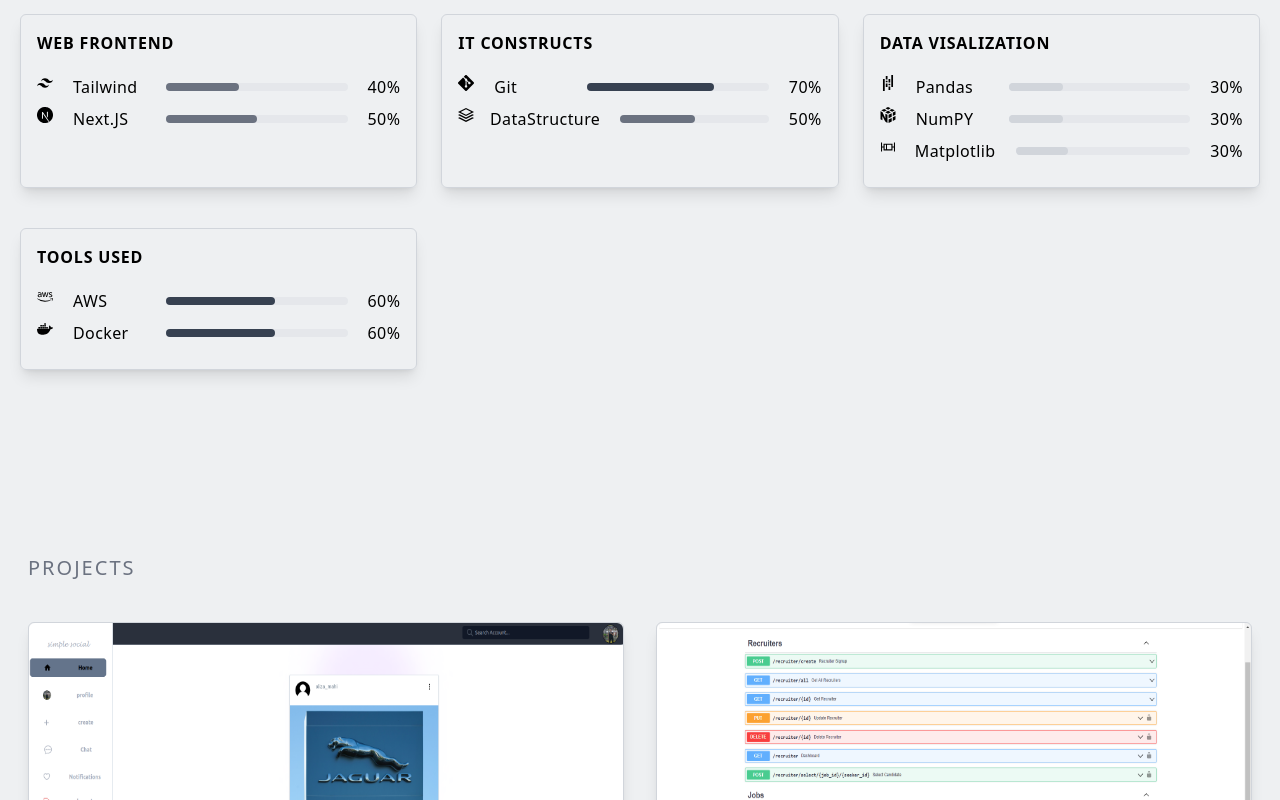
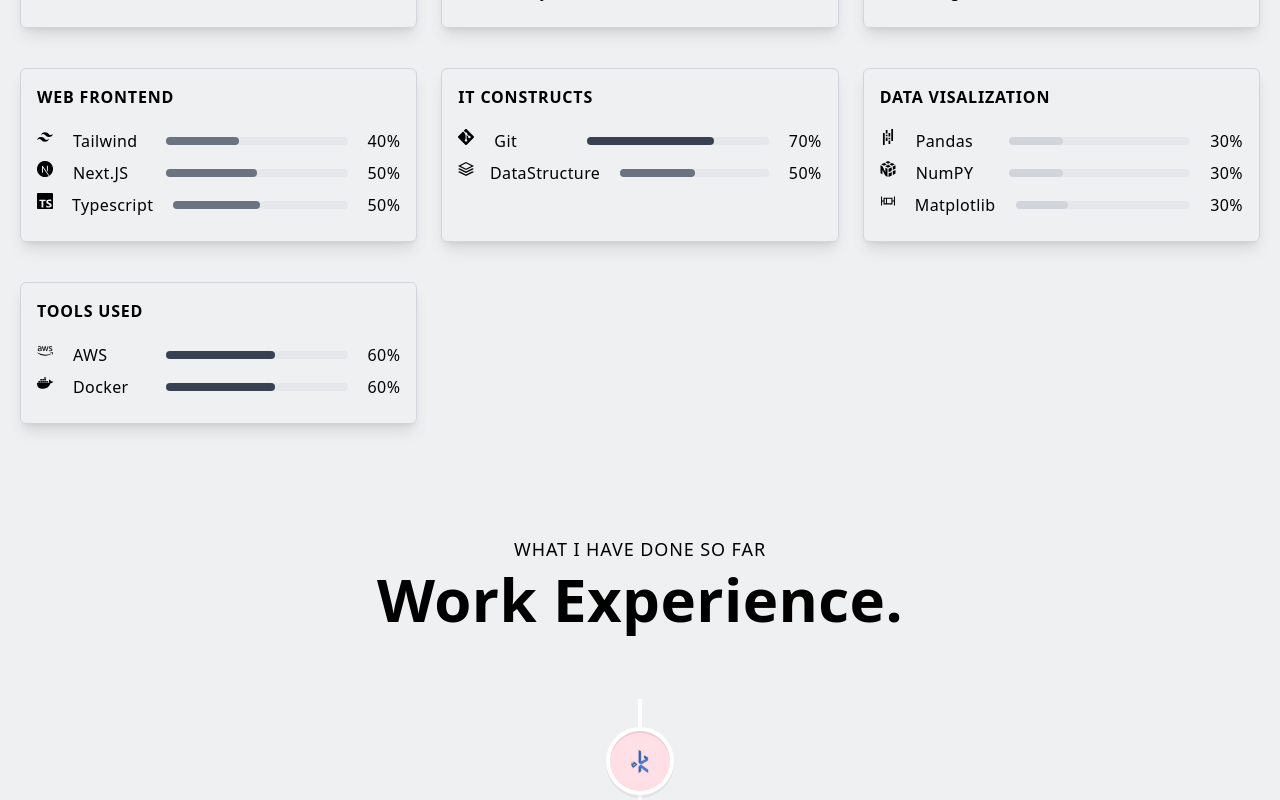
Before and after one commit to smark-ARK/portfolio-nextjs, a Next.js app: page / in a window 1280 px wide. Shown: the part 2000-2800 px from the top of the page. Built offline with nearby package versions, Linux system fonts and the light colour scheme.

Commit message:
timeline done

```diff
--- a/components/Experience.jsx
+++ b/components/Experience.jsx
@@ -0,0 +1,134 @@
+import React from "react";
+import {
+  VerticalTimeline,
+  VerticalTimelineElement,
+} from "react-vertical-timeline-component";
+import "react-vertical-timeline-component/style.min.css";
+import kmzee from "../public/kmzee.jpg";
+import Image from "next/image";
+
+const experiences = [
+  {
+    title: "SOFTWARE DEVELOPMENT INTERN",
+    company_name: "Kmzee Holding",
+    icon: kmzee,
+    iconBg: " #ffdfe5",
+    date: "MAY-2022 - JUN-2022",
+    points: [
+      "Developed  a  REST  API  for  an  E-commerce  Website  and  Dashboard  using  ExpressJS,MySQL.",
+      "Wrote All Queries Raw Using Mysql Syntax.",
+      "Used JWT Authentication to secure Access to the API.",
+      "Used Access and Refresh tokens to handle access requests to the API",
+      "Set-up  multiple  Access  Roles(admin,  manager,  accountant,  operator)  to  regulate  the access more effectively",
+    ],
+  },
+  {
+    title: "JUNIOR SOFTWARE DEVELOPR",
+    company_name: "Kmzee Holding",
+    icon: kmzee,
+    iconBg: " #ffdfe5",
+    date: "JUN-2022 - OCT-2022",
+    points: [
+      "Managed the Back-end for an e-commerce website/APP and Dashboard.",
+      "Developed  a  REST  based  back-end  for  a  B2B  Drop  Service  client  using  ExpressJS,PostgreSQL and Sequelize.",
+      "Deployed Development and Production servers for the Drop Service API on AWS EC2 instances.",
+      "Set-up a reverse proxy on the EC2 servers using NGINX",
+      "Configured HTTPS using SSL certificates with the NGINX .",
+    ],
+  },
+  {
+    title: "SOFTWARE DEVELOPER",
+    company_name: "Kmzee Holding",
+    icon: kmzee,
+    iconBg: " #ffdfe5",
+    date: "OCT-2022 / Present",
+    points: [
+      "Developed  a  Drop-Servicing  SaaS  Back-end  API  using  Django  Rest  Framework,PostgreSQL and Django-Tenants [Isolated Schema].",
+      "Deployed the development server for Drop-service Saas API on AWS EC2.",
+      "Used Gunicorn and Nginix to make the API server Listen in background and have multiple threads working at the same time.",
+      "Developed a Backend for an Auction APP using ExpressJS, PostgreSQL and Sequelize.",
+      "Incorporated WebSockets to handle real time updates.",
+      "Using cron jobs to handle passive events in an auction journey.",
+      "Deployed the Auction API at AWS EC2 and used AWS RDS for a Database Server.",
+      "The API faced a rapid increase in traffic (2500+ users in 3 days) and is still providing an average response time of about 130 ms.",
+    ],
+  },
+];
+
+const ExperienceCard = ({ experience }) => {
+  return (
+    <VerticalTimelineElement
+      contentStyle={{
+        background: "white",
+        color: "black",
+      }}
+      contentArrowStyle={{ borderRight: "7px solid  white" }}
+      date={experience.date}
+      iconStyle={{ background: experience.iconBg }}
+      icon={
+        <div className="flex justify-center items-center w-full h-full">
+          <Image
+            src={experience.icon}
+            alt={experience.company_name}
+            className="w-[70%] h-[70%] object-contain"
+          />
+        </div>
+      }
+    >
+      <div>
+        <h3 className="text-black text-[24px] font-bold ">
+          {experience.title}
+        </h3>
+        <p
+          className="text-secondary text-[16px] font-semibold"
+          style={{ margin: 0 }}
+        >
+          {experience.company_name}
+        </p>
+      </div>
+
+      <ul className="mt-5 list-disc ml-5 space-y-2">
+        {experience.points.map((point, index) => (
+          <li
+            key={`experience-point-${index}`}
+            className="text-white-100 text-[14px] pl-1 tracking-wider"
+          >
+            {point}
+          </li>
+        ))}
+      </ul>
+    </VerticalTimelineElement>
+  );
+};
+
+const Experience = () => {
+  return (
+    <>
+      <div id="Experience">
+        <p
+          className={`sm:text-[18px] text-[14px] text-secondary uppercase tracking-wider text-center`}
+        >
+          What I have done so far
+        </p>
+        <h2
+          className={`text-black font-blatext-white font-black md:text-[60px] sm:text-[50px] xs:text-[40px] text-[30px] md:text-[60px] sm:text-[50px] xs:text-[40px] text-[30px] text-center mt-4`}
+        >
+          Work Experience.
+        </h2>
+      </div>
+
+      <div className="mt-20 flex flex-col">
+        <VerticalTimeline>
+          {experiences.map((experience, index) => (
+            <ExperienceCard
+              key={`experience-${index}`}
+              experience={experience}
+            />
+          ))}
+        </VerticalTimeline>
+      </div>
+    </>
+  );
+};
+
+export default Experience;
--- a/components/Navbar.jsx
+++ b/components/Navbar.jsx
@@ -9,35 +9,39 @@
   AiOutlineMenu,
 } from "react-icons/ai";
 import { FaGithub, FaLinkedinIn, FaTwitter } from "react-icons/fa";
+import { motion } from "framer-motion";
 
 const Navbar = () => {
   const [nav, setNav] = useState(false);
 
-  const [lastScrollPosition,setLastScrollPosition]=useState(0);
-  const [isNavHidden,setIsNavHidden]=useState(false);
+  const [lastScrollPosition, setLastScrollPosition] = useState(0);
+  const [isNavHidden, setIsNavHidden] = useState(false);
 
-  useEffect(()=>{
-    function handleScroll(){
-
-      let currentScrollPosition=window.scrollY
-      if (currentScrollPosition>lastScrollPosition){
-        setIsNavHidden(true)
-      }else{
-
-        setIsNavHidden(false)
+  useEffect(() => {
+    function handleScroll() {
+      let currentScrollPosition = window.scrollY;
+      if (currentScrollPosition > lastScrollPosition) {
+        setIsNavHidden(true);
+      } else {
+        setIsNavHidden(false);
       }
 
-      setLastScrollPosition(currentScrollPosition)
+      setLastScrollPosition(currentScrollPosition);
     }
-    window.addEventListener('scroll',handleScroll)
-    return ()=>window.removeEventListener('scroll',handleScroll)
-  },[lastScrollPosition]);
+    window.addEventListener("scroll", handleScroll);
+    return () => window.removeEventListener("scroll", handleScroll);
+  }, [lastScrollPosition]);
 
   const handleNav = () => {
     setNav(!nav);
   };
   return (
-    <div className={`fixed w-full h-20 shadow-l z-[100] ease-in-out duration-500 ${isNavHidden?"-translate-y-full":"translate-y-0"}`}>
+    <div className="relative">
+      <div
+        className={`fixed top-0 w-full h-20 shadow-l z-[100] bg-gray-200 ease-in-out duration-500  ${
+          isNavHidden ? "-translate-y-full" : "translate-y-0"
+        }`}
+      >
         <div className="flex justify-between items-center w-full h-full px-2 2xl:px-16">
           <div className="w-20 h-full p-2">
             <Link href="/#home">
@@ -58,7 +62,14 @@
                 <li className="m-10 text-sm uppercase hover:border-b">About</li>
               </Link>
               <Link href="/#Skills" scroll={false}>
-              <li className="m-10 text-sm uppercase hover:border-b">Skills</li>
+                <li className="m-10 text-sm uppercase hover:border-b">
+                  Skills
+                </li>
+              </Link>
+              <Link href="/#Experience" scroll={false}>
+                <li className="m-10 text-sm uppercase hover:border-b">
+                  Experience
+                </li>
               </Link>
               <Link href="/#Projects" scroll={false}>
                 <li className="m-10 text-sm uppercase hover:border-b">
@@ -73,6 +84,7 @@
               onClick={handleNav}
               className="md:hidden p-2 hover:cursor-pointer"
             >
+
               <AiOutlineMenu size={35} />
             </div>
           </div>
@@ -80,17 +92,29 @@
         <div
           onClick={handleNav}
           className={
-          nav ? "md:hidden fixed left-0 top-0 w-full h-screen bg-black/60 ease-in-out duration-500" : ""
+            nav
+              ? "md:hidden fixed left-0 top-0 w-full min-h-screen bg-black/60 ease-in-out duration-500 "
+              : ""
           }
         >
-        <div
+          <motion.div
+            initial={{ opacity: 0, width: 0 }}
+            animate={{ opacity: 1, width: 300 }}
+            transition={{
+              duration: 0.55,
+              ease: "easeOut",
+              type: "spring",
+              mass: 1,
+              damping: 8,
+            }}
+            exit={{ opacity: 0 }}
             className={
               nav
-              ? "md:hidden fixed left-0 top-0 w-[70%] sm:w-[60%] md:[45%] min-h-screen bg-[#ecf0f3] p-9 ease-in duration-500"
-              : "fixed left-[-100%] top-0 ease-in duration-500"
+                ? "md:hidden fixed left-0 top-0  min-h-screen bg-[#ecf0f3] p-9  "
+                : "fixed left-[-100%] top-0 "
             }
           >
-          <div>
+            <div className=" w-full">
               <div className="flex justify-between items-center">
                 <Link href="/#home">
                   <Image
@@ -125,6 +149,11 @@
                       Skills
                     </li>
                   </Link>
+                  <Link href="/#Experience" scroll={false}>
+                    <li className="uppercase text-md my-10 hover:border-b">
+                      Experience
+                    </li>
+                  </Link>
                   <Link href="/#Projects" scroll={false}>
                     <li className="uppercase text-md my-10 hover:border-b">
                       Projects
@@ -137,10 +166,15 @@
                 </Link> */}
                 </ul>
                 <div className="pt-20">
-                <p className="uppercase tracking-widest">Let&apos;s Connect</p>
+                  <p className="uppercase tracking-widest">
+                    Let&apos;s Connect
+                  </p>
                   <div className="flex justify-between items-center my-4 w-full sm:w-[80%]">
                     <div className="rounded-full shadow-md shadow-gray-300 p-3">
-                    <Link target="_blank" href="https://linkedin.com/in/smark-ark/">
+                      <Link
+                        target="_blank"
+                        href="https://linkedin.com/in/smark-ark/"
+                      >
                         <FaLinkedinIn />
                       </Link>
                     </div>
@@ -149,12 +183,18 @@
                         <FaGithub />
                       </Link>
                     </div>
-                  <div  className="rounded-full shadow-md shadow-gray-300 p-3">
-                    <Link target="_blank" href="https://twitter.com/the_ARK__">
+                    <div className="rounded-full shadow-md shadow-gray-300 p-3">
+                      <Link
+                        target="_blank"
+                        href="https://twitter.com/the_ARK__"
+                      >
                         <FaTwitter />
                       </Link>
                     </div>
-                  <div target="_blank" className="rounded-full shadow-md shadow-gray-300 p-3">
+                    <div
+                      target="_blank"
+                      className="rounded-full shadow-md shadow-gray-300 p-3"
+                    >
                       <Link href="mailto:arkhangreat2@gmail.com">
                         <AiOutlineMail />
                       </Link>
@@ -163,6 +203,7 @@
                 </div>
               </div>
             </div>
+          </motion.div>
         </div>
       </div>
     </div>
--- a/components/Skills.jsx
+++ b/components/Skills.jsx
@@ -6,15 +6,33 @@
 } from "react-icons/fa";
 import { ImStack } from "react-icons/im";
 import { GrGolang } from "react-icons/gr";
-import {SiAmazonaws, SiDjango, SiDocker, SiFastapi, SiGit, SiGoland, SiJavascript, SiMongodb, SiMysql, SiNextdotjs, SiNumpy, SiPandas, SiPostgresql, SiPython, SiTailwindcss} from 'react-icons/si'
+import {
+  SiAmazonaws,
+  SiDjango,
+  SiDocker,
+  SiFastapi,
+  SiGit,
+  SiGoland,
+  SiJavascript,
+  SiMongodb,
+  SiMysql,
+  SiNextdotjs,
+  SiNumpy,
+  SiPandas,
+  SiPostgresql,
+  SiPython,
+  SiTailwindcss,
+  SiTypescript,
+} from "react-icons/si";
 import SkillCategory from "./SkillCategory";
 // import SkillCategory from "./SkillCategory";
 
 const frontendSkills = [
-  { name: 'Tailwind', level: 40, icon: SiTailwindcss },
-  { name: 'Next.JS', level: 50, icon: SiNextdotjs },
+  { name: "Tailwind", level: 40, icon: SiTailwindcss },
+  { name: "Next.JS", level: 50, icon: SiNextdotjs },
+  { name: "Typescript", level: 50, icon: SiTypescript },
   // ...
-]
+];
 
 const backendSkills = [
   { name: 'Django', level: 70, icon: SiDjango },
--- a/package.json
+++ b/package.json
@@ -19,6 +19,7 @@
     "eslint": "8.32.0",
     "eslint-config-next": "13.1.4",
     "font-awesome": "^4.7.0",
+    "framer-motion": "^10.16.4",
     "next": "13.1.4",
     "react": "18.2.0",
     "react-dom": "18.2.0",
--- a/pages/index.js
+++ b/pages/index.js
@@ -7,6 +7,7 @@
 import Projects from "@/components/Projects";
 import Navbar from "@/components/Navbar";
 import Skills from "@/components/Skills";
+import Experience from "@/components/Experience";
 
 const inter = Inter({ subsets: ["latin"] });
 
@@ -25,6 +26,7 @@
       <Main />
       <About />
       <Skills />
+      <Experience />
       <Projects />
     </>
   );
```
Also changed, not shown: components/About.jsx (+34 -9 lines), public/Kmzee.jpg (added), 1 other file (tests, documents, lock files or other folders). Lines whose indentation alone changed are shown as unchanged.
